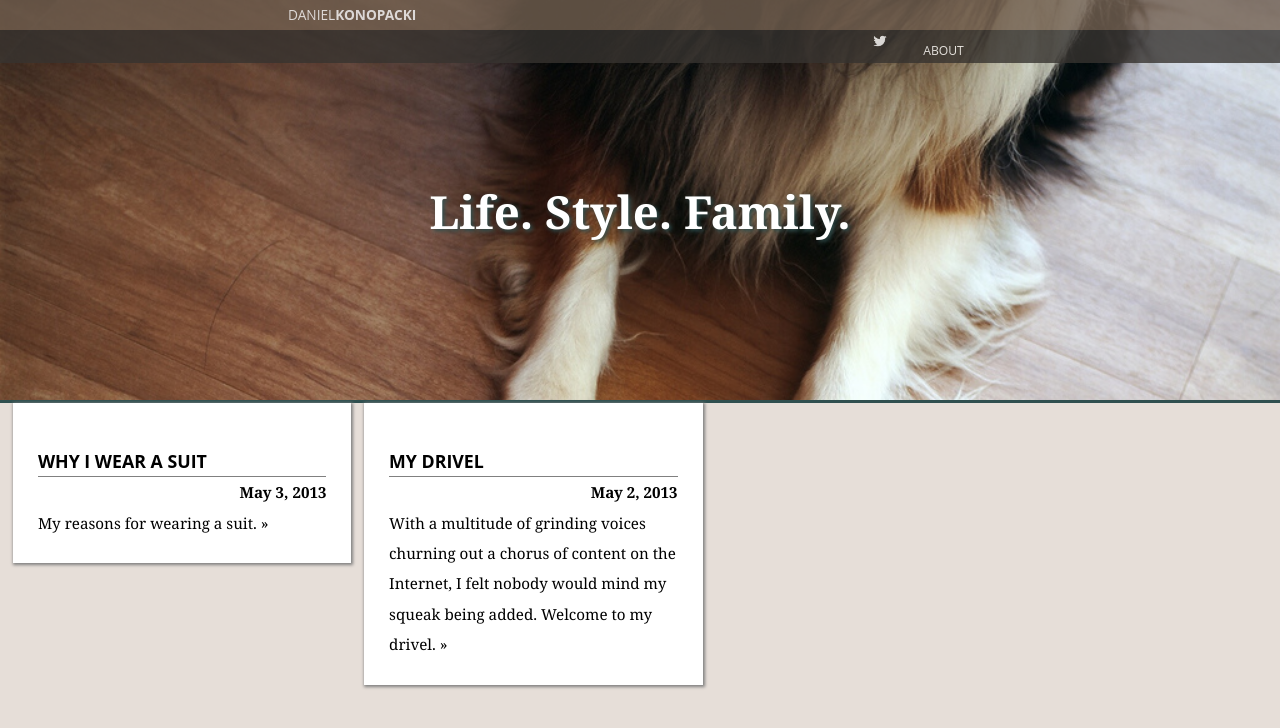
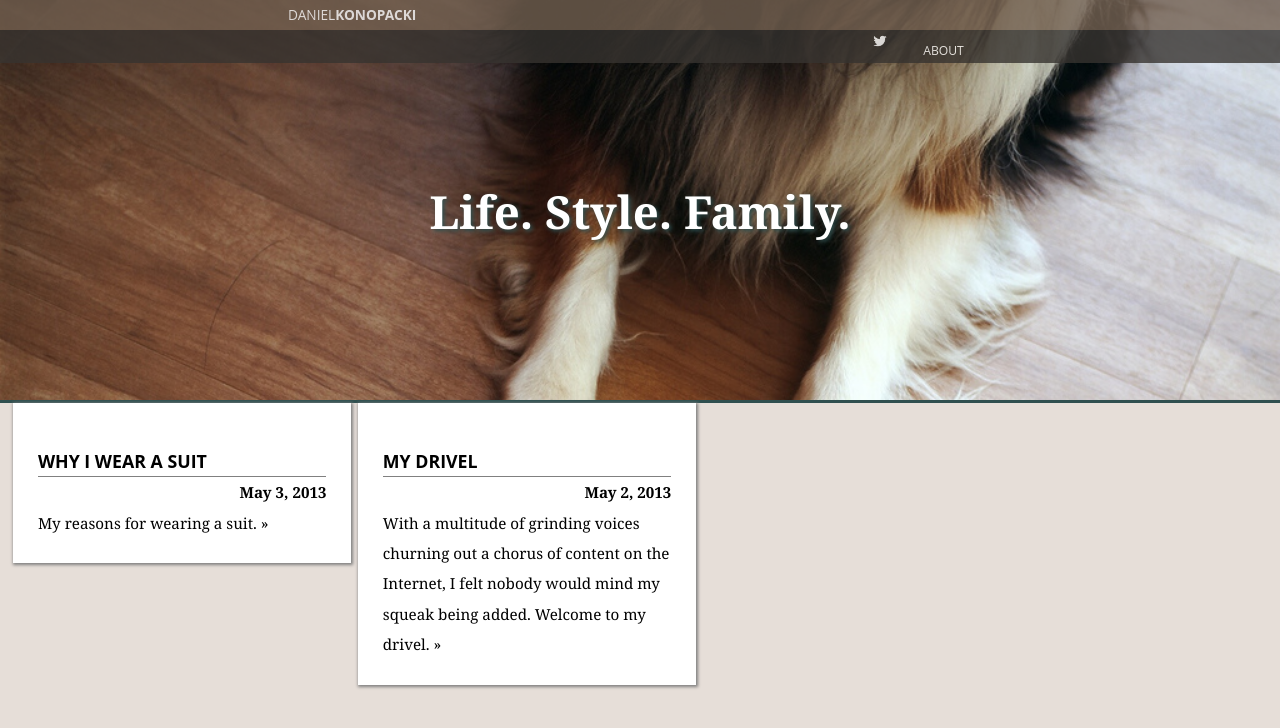
Before and after one commit to danielkonopacki/danielkonopacki.github.com, a Jekyll site: the page built from index.html, in a window 1280 px wide. Shown: the top 728 px of the page. Built offline with Jekyll 4.4.1, drawn with Linux system fonts in a browser that asks for light colours; Markdown is read by kramdown in place of the engine named in the settings.

Commit message:
New Post

```diff
--- a/css/layout.css
+++ b/css/layout.css
@@ -87,7 +87,7 @@ html, body {
 .post-blurb {
   width: 23%;
   padding: 2%;
-  margin-right: 1%;
+  margin-right: 0.5%;
   float: left;
 }
 
```
Also changed, not shown: 1 other file.
